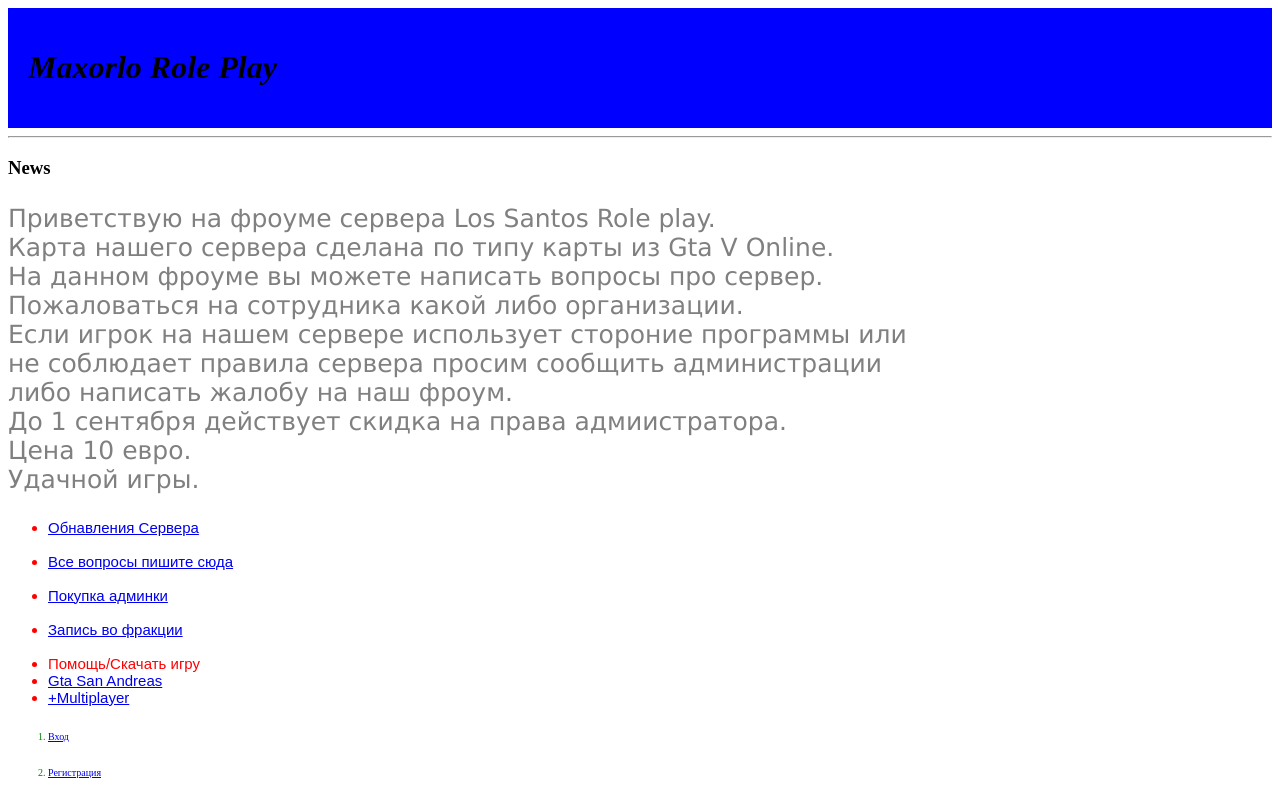
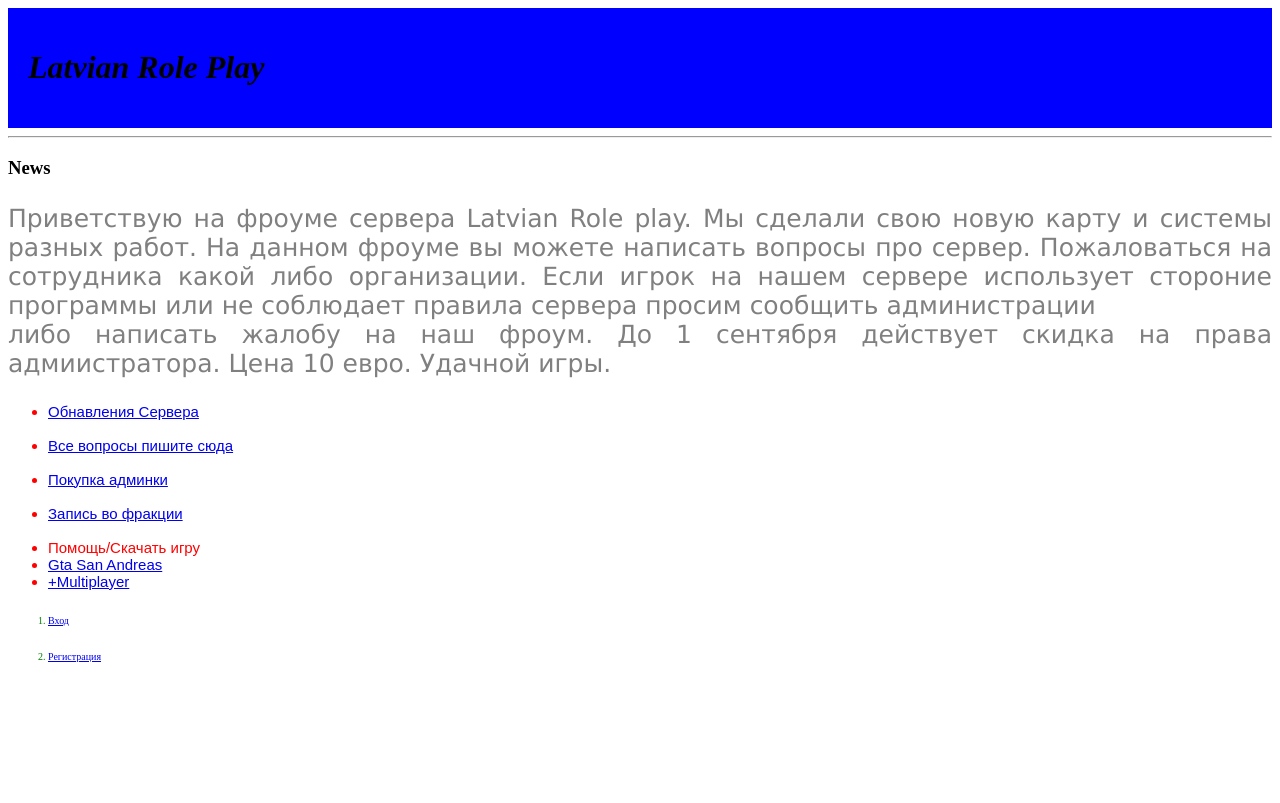
Before and after one commit to Maksim206/1-project-samp, a plain HTML site: page index.html in a window 1280 px wide. Drawn offline with Linux system fonts and the light colour scheme.

Commit message:
Update index.html

```diff
--- a/index.html
+++ b/index.html
@@ -7,7 +7,7 @@
 <body>
 	<div style="background-color:blue;
 	color:'gray'; padding: 20px;">
-<h1><i>Maxorlo Role Play</i></h1>
+<h1><i>Latvian Role Play</i></h1>
 </div>
 <style>
 	ul{
@@ -25,15 +25,20 @@
 		font-family: Times New Roman;
 		font-size: 10
 	}
+	body{
+	text-align:justify;
+	}
 
 	</style>
 <hr>
 <h3>News</h3>
-<p>Приветствую на фроуме сервера Los Santos Role play.<br>
-Карта нашего сервера сделана по типу карты из Gta V Online.<br>
-На данном фроуме вы можете написать вопросы про сервер. <br>Пожаловаться на сотрудника какой либо организации. <br>Если игрок на нашем сервере использует стороние программы или<br> не соблюдает правила сервера просим сообщить администрации <br>либо написать жалобу на наш фроум.<br>
-До 1 сентября действует скидка на права адмиистратора.<br>
-Цена 10 евро.<br>
+<p>Приветствую на фроуме сервера Latvian Role play.
+Мы сделали свою новую карту и системы разных работ.
+На данном фроуме вы можете написать вопросы про сервер.
+Пожаловаться на сотрудника какой либо организации. Если игрок на нашем сервере использует стороние программы или
+не соблюдает правила сервера просим сообщить администрации <br>либо написать жалобу на наш фроум.
+До 1 сентября действует скидка на права адмиистратора.
+Цена 10 евро.
 Удачной игры.</p>
 <ul>
 	<li><a href='Samp Updates.html'>Обнавления Сервера</a></li><br>
```
